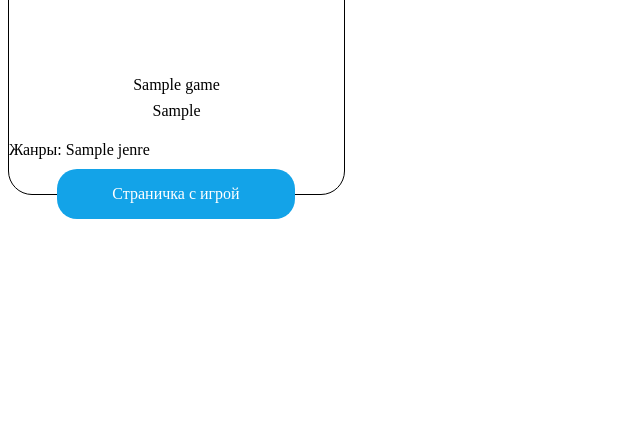
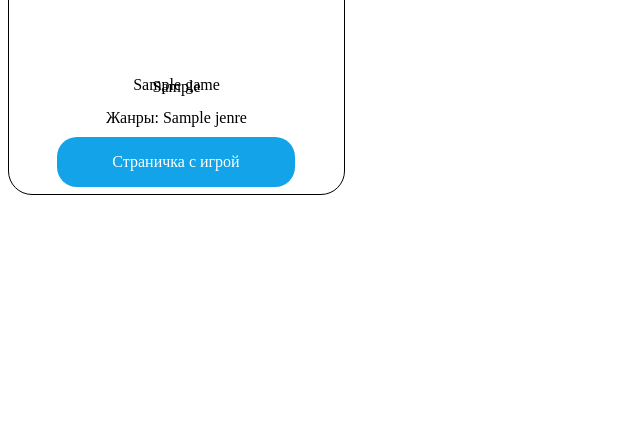
Before and after one commit to EgorKemelov/Catalog-of-computer-games, a PHP site: page / in a window 1280 px wide. Shown: the part 370-800 px from the top of the page, without its empty margins (0-640 px from the left). Run offline with PHP 8.4, Linux system fonts and the light colour scheme; tables that the repository leaves empty or names only in its code hold one stand-in row (values such as "Sample post").

Commit message:
Update style.css

```diff
--- a/style.css
+++ b/style.css
@@ -187,7 +187,7 @@
     justify-content: center;
     display: flex;
     position: relative;
-    top: 39px;
+    top: 15px;
     padding: 10px;
 
 }
@@ -280,7 +280,7 @@ margin-bottom: 50px;
     width: 200px;
     position: relative;
     left: 20px;
-    top: -6px;
+    top: -38px;
 }
 
 
@@ -366,3 +366,9 @@ background: #13A3E8;
 .delete-button:hover {
     background-color: darkred;
 }
+
+.genres{
+position: relative;
+    text-align: center;
+    top: -32px;
+}
```
